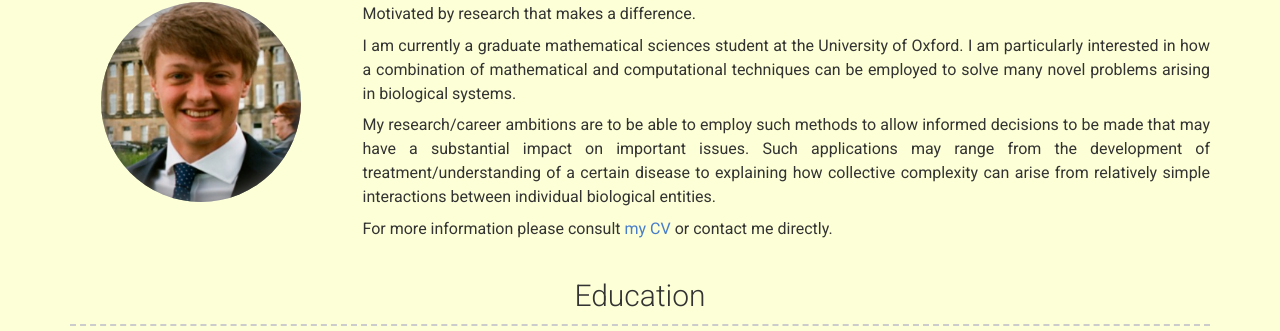
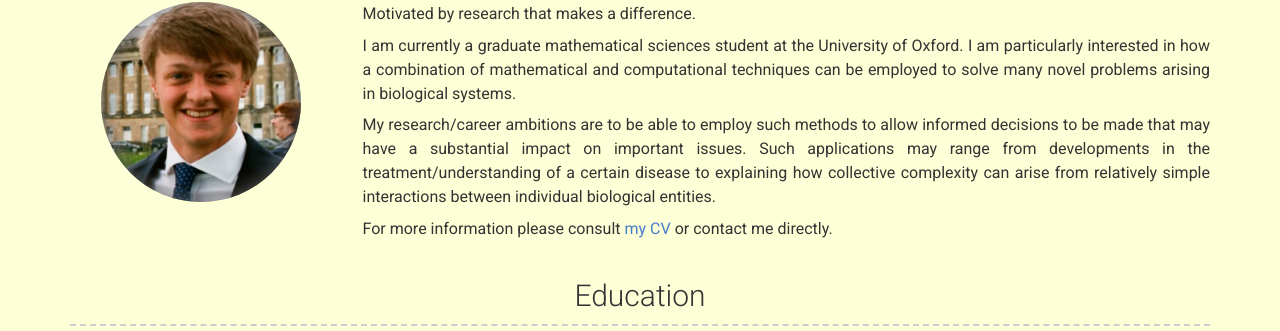
Before and after one commit to WilliamManley/WilliamManley.github.io, a Jekyll site: the page built from index.md, in a window 1280 px wide and 900 px high. Shown: the part 300-631 px from the top of the window. Built offline with Jekyll 4.4.1, drawn with Linux system fonts in a browser that asks for light colours; nearby versions of some CDN libraries.

Commit message:
Updated About Me

```diff
--- a/_config.yml
+++ b/_config.yml
@@ -52,7 +52,7 @@ about_content: | # this will include new lines to allow paragraphs
  I am particularly interested in how a combination of mathematical and computational techniques can be employed to solve many novel problems arising in biological systems.
 
  My research/career ambitions are to be able to employ such methods to allow informed decisions to be made that may have a substantial impact on important issues. Such applications
- may range from the development of treatment/understanding of a certain disease to explaining how collective complexity can arise from relatively simple interactions between individual
+ may range from developments in the treatment/understanding of a certain disease to explaining how collective complexity can arise from relatively simple interactions between individual
  biological entities.
 
  For more information please consult <a href="documents/AcademicCV.pdf">my CV</a> or contact me directly.
```
